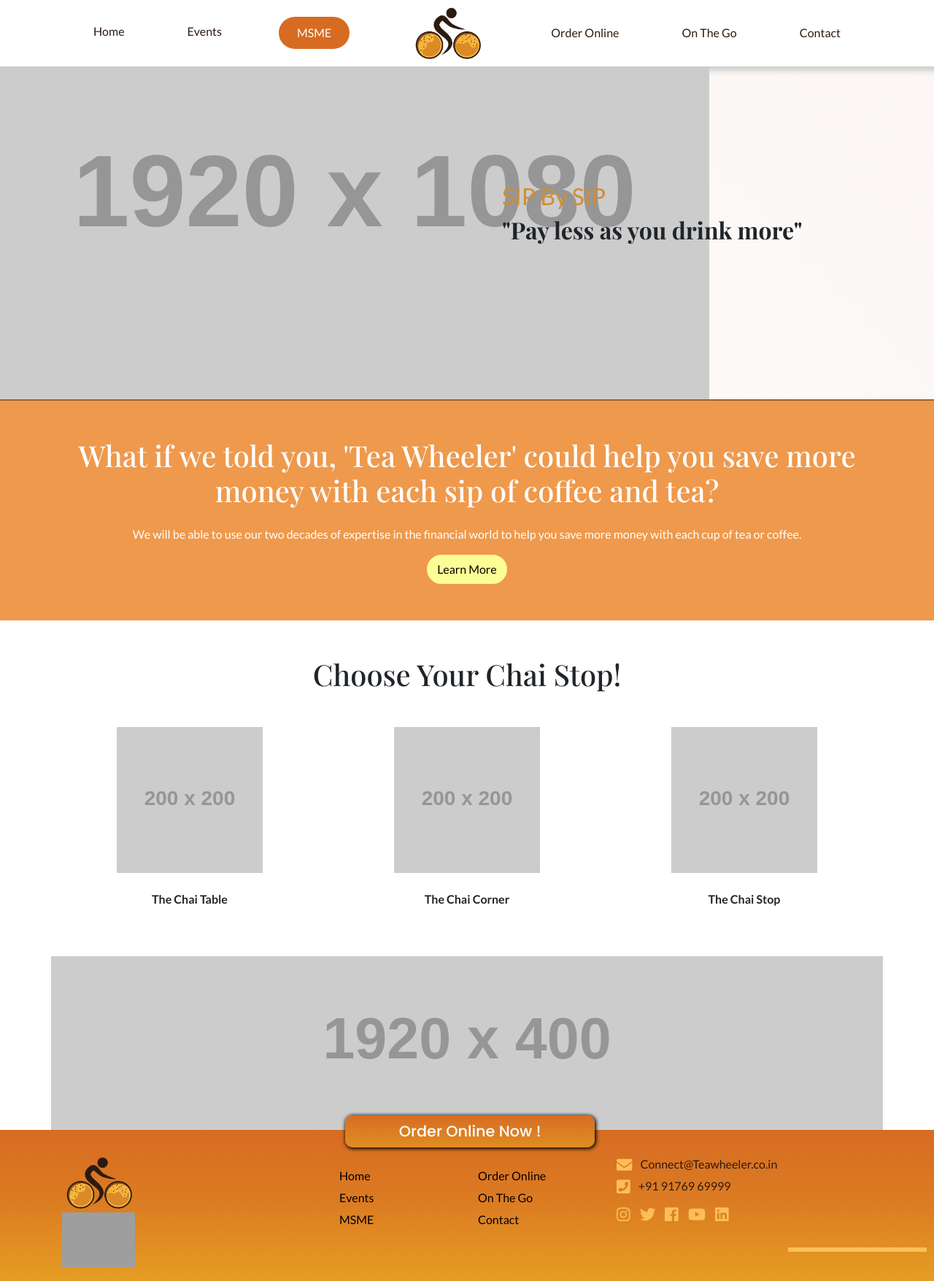
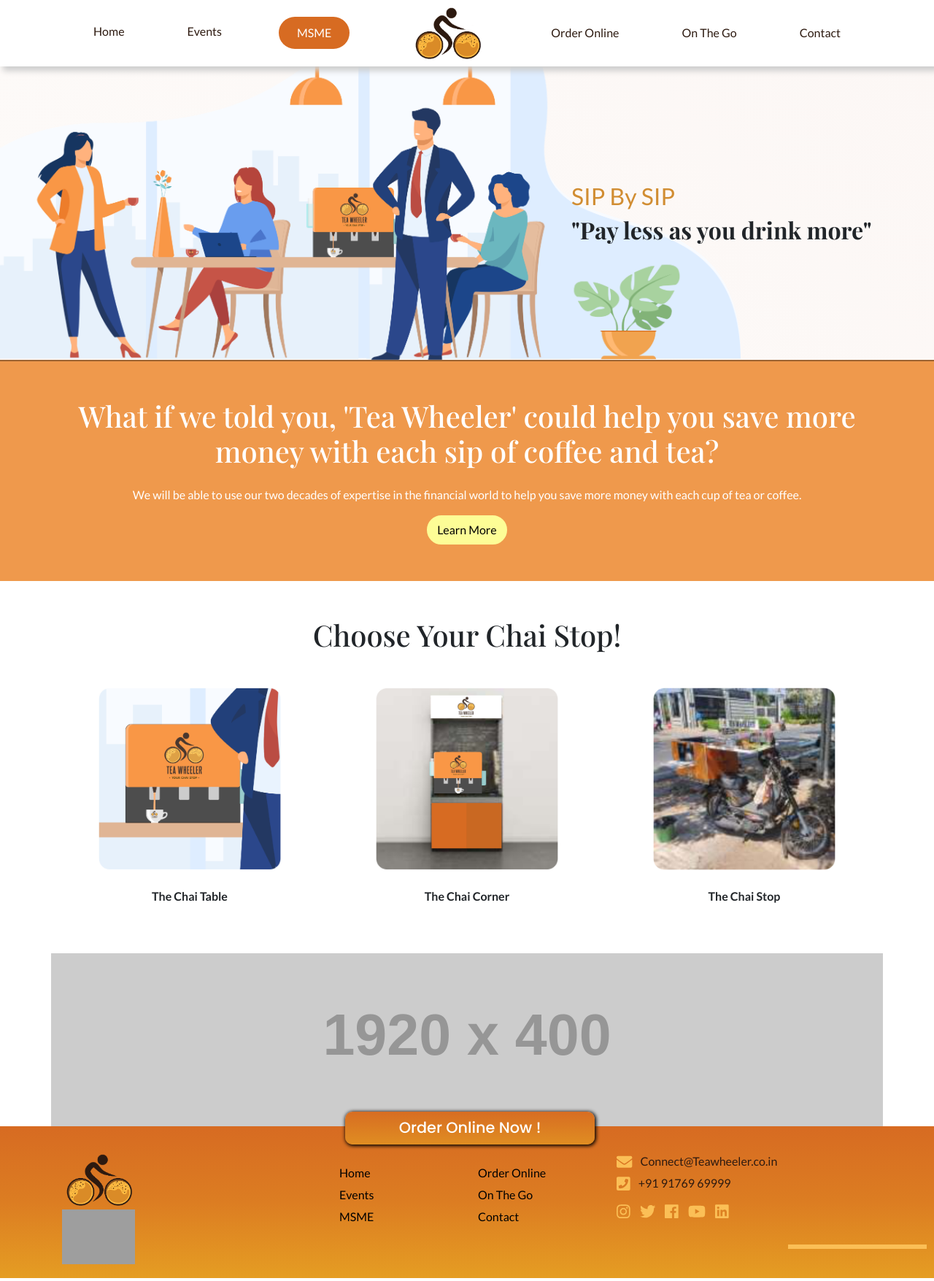
Before and after one commit to mrlsiva/teewheeler, a PHP site: page /msme.php in a window 1280 px wide. Shown: the whole page at 73% size. Run offline with PHP 8.4, Linux system fonts and the light colour scheme; grey boxes labelled with a size stand in for pictures from a placeholder-image service; some libraries are stand-ins or nearby versions; some web fonts are replaced; grey boxes are pictures that could not be loaded.

Commit message:
images updated

```diff
--- a/css/mystyle.css
+++ b/css/mystyle.css
@@ -341,6 +341,28 @@ a:hover {
 
 .event-header-col-pad{
 	padding-left: 100px;
+}
+
+.msme-header {
+	width: 100%;
+	background-image: url(../img/MSME.png);
+	background-size: contain;
+	background-position: left center;
+	background-repeat: no-repeat;
+	padding: 150px 15px;
+}
+
+.order-online-header {
+	width: 100%;
+	background-image: url(../img/temple.png);
+	background-size: contain;
+	background-position: bottom center;
+	background-repeat: no-repeat;
+	padding: 150px 15px;
+}
+
+.bg-white {
+	background-color: #ffffff;
 }
 
 
--- a/msme.php
+++ b/msme.php
@@ -189,14 +189,14 @@
             </div>
          </div>
       </nav>
-      <section class="h550" style="position:relative;background:url(https://www.dummyimage.com/1920x1080.png) top left no-repeat; background-size:contain; width:100%; border-bottom:3px groove #ef994c; padding-top:100px;">
+      <section class="msme-header" style="border-bottom:3px groove #ef994c; padding-top:100px;">
          <div class="container">
-            <div class="row">
-               <div class="col-md-6 pt-150 pl-5 mpt-100">
+            <div class="row pt-150 pb-150">
+               <div class="col-md-7 pl-5 ">
                   <!--<h2 class="font-weight-semibold">MSME</h2>
                      <h2 class="font-weight-bold mh-ft">Save more by drinking more</h2>-->
                </div>
-               <div class="col-md-6 pt-150 pl-5 pt-50 pb-50">
+               <div class="col-md-5 pl-5 ">
                   <h2 class="font-weight-semibold dr-clr msme-h2">SIP By SIP</h2>
                   <h2 class="font-weight-bold mh-ft msme-h2">"Pay less as you drink more"</h2>
                </div>
@@ -221,15 +221,15 @@
             <div class="row">
                <h1 class="mh-ft mb-4 col-md-12 text-center msme-h1 mb-4 pb-4">Choose Your Chai Stop!</h1>
                <div class="col-md-4 col-xs-12" align="center">
-                  <img src="https://www.dummyimage.com/200x200.png" alt="1" class="img-fluid"/><br>
+                  <img src="img/MSME-1.png" alt="1" class="img-fluid" width="250" /><br>
                   <p class="font-weight-bold mt-4">The Chai Table</p>
                </div>
                <div class="col-md-4 col-xs-12" align="center">
-                  <img src="https://www.dummyimage.com/200x200.png" alt="2" class="img-fluid"/><br>
+                  <img src="img/MSME-2.png" alt="2" class="img-fluid" width="250" /><br>
                   <p class="font-weight-bold mt-4">The Chai Corner</p>
                </div>
                <div class="col-md-4 col-xs-12" align="center">
-                  <img src="https://www.dummyimage.com/200x200.png" alt="3" class="img-fluid"/><br>
+                  <img src="img/MSME-3.png" alt="3" class="img-fluid" width="250" /><br>
                   <p class="font-weight-bold mt-4">The Chai Stop</p>
                </div>
             </div>
--- a/on-the-go.php
+++ b/on-the-go.php
@@ -298,10 +298,10 @@
             <div class="row">
                <div class="col-md-6 col-xs-12 bg-white pl-0 pr-0">
                   <p class="ft-18 plr pt-5 pb-1 lh-30">Our professionally trained ‘Tea Stoppers’ are spread across key locations throughout the city.</p>
-                  <p class="ft-18 plr pt-1 pb-5 lh-30">Our Tea Stoppers are equipped with hot beverages such as tea &amp; coffee and a wide variety of snacks, ready to serve you with the highest standards of service and warmth.</p>
+                  <p class="ft-18 plr pt-1 lh-30">Our Tea Stoppers are equipped with hot beverages such as tea &amp; coffee and a wide variety of snacks, ready to serve you with the highest standards of service and warmth.</p>
                </div>
                <div class="col-md-6 col-xs-12 pl-0 pr-0">
-                  <img src="https://www.dummyimage.com/760x500.png" alt="1" class="img-fluid"/>
+                  <img src="img/Top-map_ok.png" alt="1" class="img-fluid"/>
                </div>
             </div>
          </div>
--- a/order-online.php
+++ b/order-online.php
@@ -189,16 +189,18 @@
          </div>
       </nav>
       <!--menu end-->
-      <section style="position:relative;background:url(https://www.dummyimage.com/1920x1080.png) top center no-repeat; background-size:cover; width:100%; height:550px; border-bottom:3px groove #000;">
+      <section class="bg-white " style="border-bottom:3px groove #000;">
+		<div class="order-online-header">
          <div class="container">
             <div class="row">
-               <div class="col-md-8 pt-150 pl-5 mpt-100">
+               <div class="col-md-8 pt-100 pb-50 pl-5 mpt-100">
                   <h2 class="font-weight-semibold oo-h2 ">Hungry ?</h2>
                   <h2 class="font-weight-bold mh-ft oo-h2 ">Order exclusively on your favourite delivery apps.</h2>
                </div>
             </div>
          </div>
          </div>
+		</div>
       </section>
       <section class="bg-white">
          <div class="container ptb-100 pt-50">
```
Also changed, not shown: img/MSME-1.png (added), img/MSME-2.png (added), img/MSME-3.png (added), img/MSME.png (added), img/Top Banner_ok.png (added), img/Top Tri_ok.png (added), img/Top side 1_ok.png (added), img/Top-map_ok.png (added), img/line-2z.jpg (added), img/line-2z.png (added).
